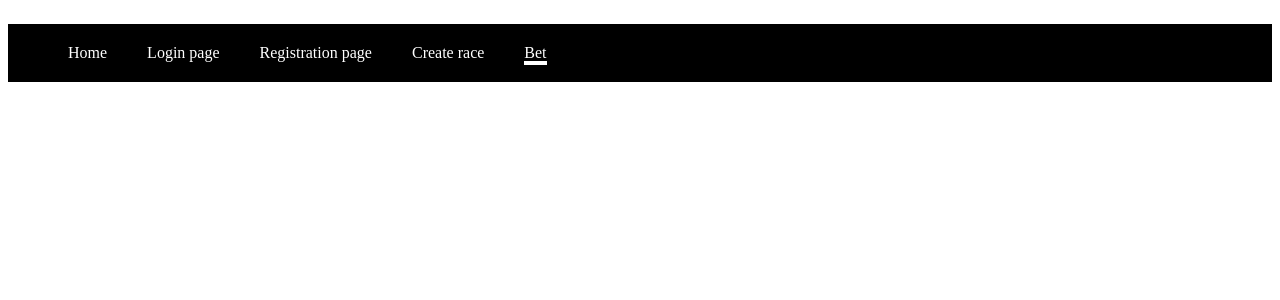
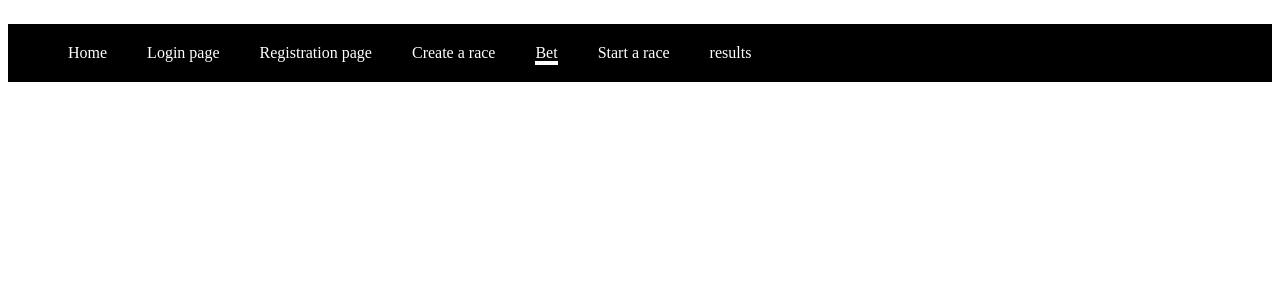
Before and after one commit to retr0mouse/horse-races, a React (Vite) app in the folder client/: page /bet in a window 1280 px wide. Shown: the top 300 px of the page. Built offline with nearby package versions, Linux system fonts and the light colour scheme.

Commit message:
betting works, but too many options in bet page

```diff
--- a/client/components/HorsesToBetOn.tsx
+++ b/client/components/HorsesToBetOn.tsx
@@ -4,7 +4,6 @@ import { Race, HorseInRace, RaceAPI } from "../apis/RaceAPI";
 
 interface Props {
     races: Race[];
-    playerId: number;
     onSelected(selection: any): void;
     onClicked(query: any): void;
     onTyped(text: any): void;
@@ -19,10 +18,7 @@ export function HorsesToBetOn(props: Props): ReactElement {
                     <h1>{race.place} on {race.date}</h1>
                     <select defaultValue={"Choose a horse"} onChange={(event) => props.onSelected(event.target.value)}>
                         <option disabled value="" key={index}>Choose a horse</option>
-                        {race.horseInRaces
-                        .filter(relation => relation.bets.forEach(bet =>
-                            bet.id != {playerId: props.playerId}
-                        )).map((relation, id) =>
+                        {race.horseInRaces.map((relation, id) =>
                             <option
                                 key={index + id}
                                 value={relation.horse.id}
--- a/client/components/Navigation.tsx
+++ b/client/components/Navigation.tsx
@@ -72,7 +72,7 @@ export function Navigation(): ReactElement {
                         }
                         to="/create_race"
                     >
-                        Create race
+                        Create a race
                     </NavLink>
                 </ListItem>
                 <ListItem>
@@ -85,6 +85,26 @@ export function Navigation(): ReactElement {
                         Bet
                     </NavLink>
                 </ListItem>
+                <ListItem>
+                    <NavLink
+                        className={
+                            ({ isActive }) => isActive ? activeClassName : undefined
+                        }
+                        to="/raceStart"
+                    >
+                        Start a race
+                    </NavLink>
+                </ListItem>
+                <ListItem>
+                    <NavLink
+                        className={
+                            ({ isActive }) => isActive ? activeClassName : undefined
+                        }
+                        to="/results"
+                    >
+                        results
+                    </NavLink>
+                </ListItem>
             </UnorderedList>
         </nav>
     );
```
Also changed, not shown: 1 other file (tests, documents, lock files or other folders).
